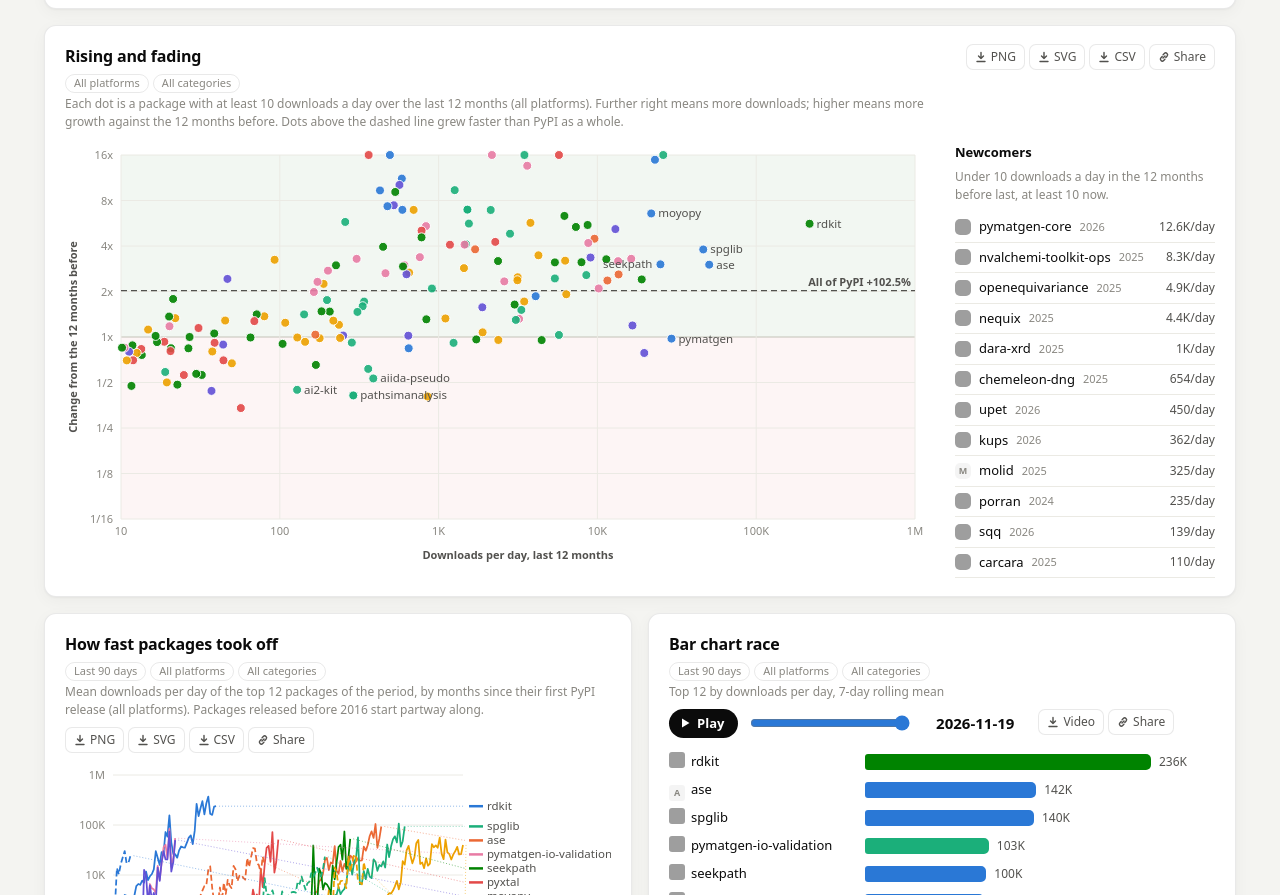
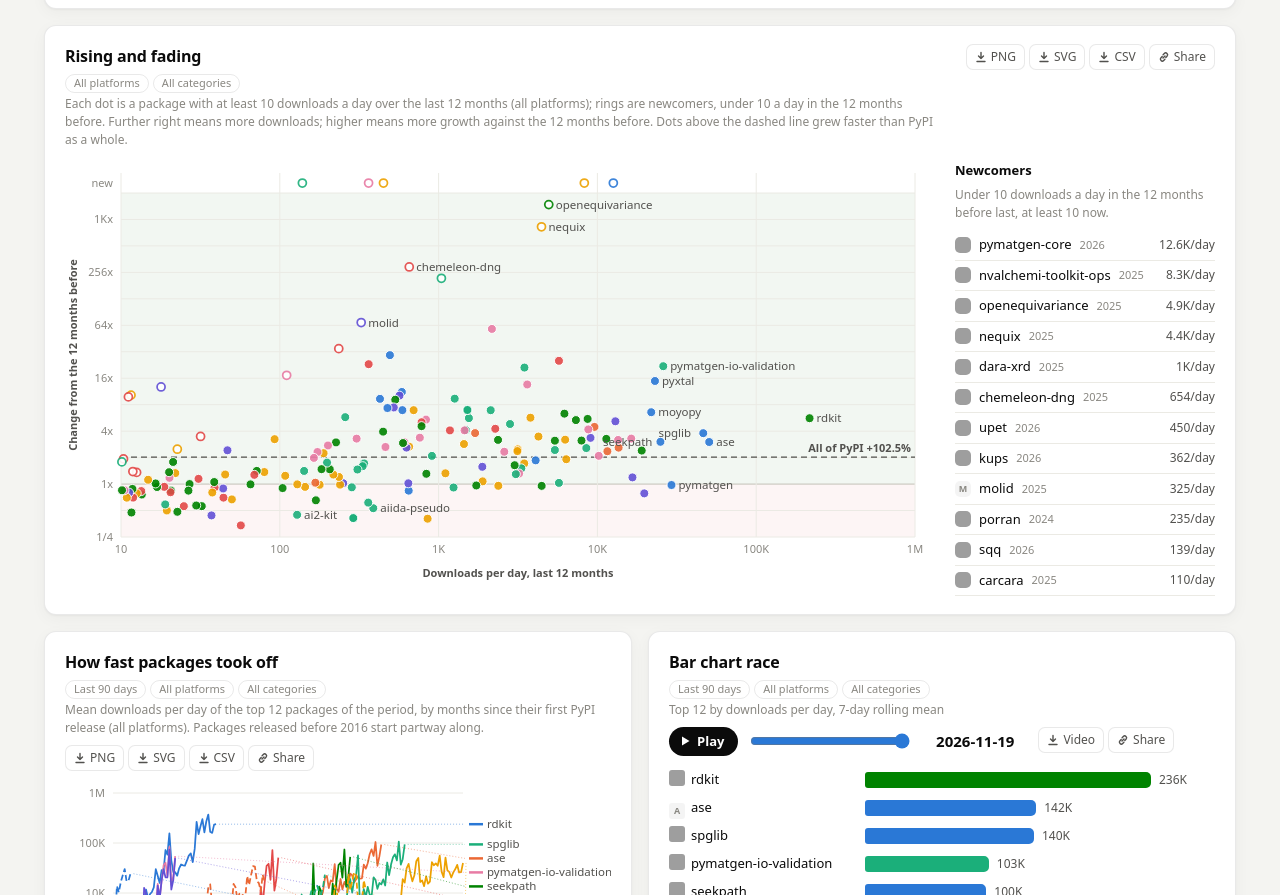
Before and after one commit to lan496/pypi-atomistic-usage, a plain HTML site: page docs/index.html in a window 1280 px wide. Shown: the part 1182-2077 px from the top of the page. Drawn offline with Linux system fonts and the light colour scheme; grey boxes are pictures that could not be loaded.

Commit message:
fix: draw every package of Rising and fading on its own scale
The change axis stopped at 16x and pinned anything beyond it to the edge,
and newcomers were drawn only while hovered in the list. The axis now runs
as far up and down as the packages need, newcomers are drawn as rings at
their real ratio, and those with no download before sit in a "new" row
at the top. Tooltips give the ratio, e.g. chemeleon-dng 2 to 654 (294.8x).

Co-Authored-By: Claude <noreply@anthropic.com>

```diff
--- a/docs/index.html
+++ b/docs/index.html
@@ -1220,23 +1220,37 @@ function renderGrowth() {
       d.before > 0 ? (d.now / d.before).toFixed(3) : ""]),
   };
   document.getElementById("growth-note").textContent =
-    `Each dot is a package with at least 10 downloads a day over the last 12 months (${platformName()}). `
+    `Each dot is a package with at least 10 downloads a day over the last 12 months (${platformName()}); `
+    + "rings are newcomers, under 10 a day in the 12 months before. "
     + "Further right means more downloads; higher means more growth against the 12 months before. "
     + "Dots above the dashed line grew faster than PyPI as a whole.";
 
+  // newcomers with no download at all before have no ratio: they go in a row of their own at the top
+  for (const d of fresh) d.r = d.before > 0 ? Math.log2(d.now / d.before) : null;
+  const shown = [...pts, ...fresh];
+  const ratios = shown.filter((d) => d.r !== null).map((d) => d.r);
   const { W, H, m, pw, ph } = frame(plot, { left: 56, right: 16, top: 12, bottom: 44 });
-  const logs = pts.map((d) => Math.log10(d.now));
+  const logs = shown.map((d) => Math.log10(d.now));
   const lo = Math.floor(Math.min(...logs, 1));
   const hi = Math.max(lo + 1, Math.ceil(Math.max(...logs, 2)));
-  const lim = Math.min(4, Math.max(1, Math.ceil(Math.max(...pts.map((d) => Math.abs(d.r)), 0))));
+  // doublings above and below 1x, wide enough for every package
+  const up = Math.max(1, Math.ceil(Math.max(...ratios, 0)));
+  const down = Math.max(1, Math.ceil(Math.max(...ratios.map((r) => -r), 0)));
+  const newRow = shown.some((d) => d.r === null) ? 20 : 0;
+  const top = m.top + newRow;
   const x = (v) => m.left + ((Math.log10(v) - lo) / (hi - lo)) * pw;
-  const y = (r) => m.top + ph / 2 - (Math.max(-lim, Math.min(lim, r)) / lim) * (ph / 2);
-  plot.append(svg("rect", { x: m.left, y: m.top, width: pw, height: ph / 2, fill: "var(--up)", opacity: 0.05 }));
-  plot.append(svg("rect", { x: m.left, y: m.top + ph / 2, width: pw, height: ph / 2, fill: "var(--down)", opacity: 0.05 }));
-  for (let k = -lim; k <= lim; k++) {
+  const y = (r) => top + ((up - r) / (up + down)) * (m.top + ph - top);
+  const yOf = (d) => (d.r === null ? m.top + newRow / 2 : y(d.r));
+  plot.append(svg("rect", { x: m.left, y: top, width: pw, height: y(0) - top, fill: "var(--up)", opacity: 0.05 }));
+  plot.append(svg("rect", { x: m.left, y: y(0), width: pw, height: m.top + ph - y(0), fill: "var(--down)", opacity: 0.05 }));
+  const step = up + down > 12 ? 2 : 1;
+  for (let k = -down; k <= up; k++) {
     plot.append(svg("line", { x1: m.left, x2: W - m.right, y1: y(k), y2: y(k), stroke: k ? "var(--grid)" : "var(--axis)" }));
-    plot.append(svg("text", { x: m.left - 8, y: y(k) + 4, "text-anchor": "end" }, k >= 0 ? `${2 ** k}x` : `1/${2 ** -k}`));
-  }
+    if (k % step === 0) {
+      plot.append(svg("text", { x: m.left - 8, y: y(k) + 4, "text-anchor": "end" }, k >= 0 ? `${compact(2 ** k)}x` : `1/${compact(2 ** -k)}`));
+    }
+  }
+  if (newRow) plot.append(svg("text", { x: m.left - 8, y: m.top + newRow / 2 + 4, "text-anchor": "end" }, "new"));
   for (let e = lo; e <= hi; e++) {
     plot.append(svg("line", { x1: x(10 ** e), x2: x(10 ** e), y1: m.top, y2: m.top + ph, stroke: "var(--grid)" }));
     plot.append(svg("text", { x: x(10 ** e), y: m.top + ph + 16, "text-anchor": "middle" }, compact(10 ** e)));
@@ -1257,20 +1271,23 @@ function renderGrowth() {
   }, "Change from the 12 months before"));
 
   const dots = new Map();
-  for (const d of [...pts].sort((p, q) => q.now - p.now)) {
-    const dot = svg("circle", {
-      cx: x(d.now), cy: y(d.r), r: 4.5, fill: colorOf(d.p), stroke: "var(--surface)", "stroke-width": 1, opacity: 0.9,
-    });
+  for (const d of [...shown].sort((p, q) => q.now - p.now)) {
+    const isNew = fresh.includes(d);
+    const dot = svg("circle", isNew
+      ? { cx: x(d.now), cy: yOf(d), r: 4, fill: "var(--surface)", stroke: colorOf(d.p), "stroke-width": 1.75, opacity: 0.9 }
+      : { cx: x(d.now), cy: yOf(d), r: 4.5, fill: colorOf(d.p), stroke: "var(--surface)", "stroke-width": 1, opacity: 0.9 });
     dots.set(d.p, dot);
     plot.append(dot);
   }
-  // names for the biggest, the fastest risers and the steepest fallers, where they fit
-  const big = [...pts].sort((p, q) => q.now - p.now).slice(0, 8);
-  const sizeable = pts.filter((d) => d.now >= 100).sort((p, q) => q.r - p.r);
+  // names for the biggest, the fastest risers and the steepest fallers, where they fit;
+  // the row of the new is crowded, and its packages are named in the list beside
+  const named = shown.filter((d) => d.r !== null);
+  const big = [...named].sort((p, q) => q.now - p.now).slice(0, 8);
+  const sizeable = named.filter((d) => d.now >= 100).sort((p, q) => q.r - p.r);
   const boxes = [];
   for (const d of new Set([...big, ...sizeable.slice(0, 5), ...sizeable.slice(-5)])) {
     const w = d.p.name.length * 6.3;
-    const [cx, cy] = [x(d.now), y(d.r)];
+    const [cx, cy] = [x(d.now), yOf(d)];
     for (const lx of [cx + 7, cx - 7 - w]) {
       const b = { x1: lx, x2: lx + w, y1: cy - 7, y2: cy + 5 };
       const inside = b.x1 >= m.left && b.x2 <= W - m.right && b.y1 >= m.top && b.y2 <= m.top + ph;
@@ -1280,6 +1297,8 @@ function renderGrowth() {
       break;
     }
   }
+  const change = (d) => `${compact(d.before)} to ${compact(d.now)} downloads a day`
+    + (d.r === null ? "" : ` (${d.now >= d.before ? `${(d.now / d.before).toFixed(1)}x` : pct(d.now / d.before - 1, true)})`);
   const hover = svg("g");
   plot.append(hover);
   plot.onpointermove = (ev) => {
@@ -1287,38 +1306,36 @@ function renderGrowth() {
     const [px, py] = [ev.clientX - box.left, ev.clientY - box.top];
     let best = null;
     let bestDist = 18;
-    for (const d of pts) {
-      const dist = Math.hypot(x(d.now) - px, y(d.r) - py);
+    for (const d of shown) {
+      const dist = Math.hypot(x(d.now) - px, yOf(d) - py);
       if (dist < bestDist) { best = d; bestDist = dist; }
     }
     hover.replaceChildren();
     plot.onclick = best ? (e) => { if (!e.target.closest("a")) openPkg(best.p); } : null;
     plot.style.cursor = best ? "pointer" : "";
     if (!best) { hideTip(); return; }
-    hover.append(svg("circle", { cx: x(best.now), cy: y(best.r), r: 7, fill: "none", stroke: "var(--text-primary)", "stroke-width": 1.5 }));
+    hover.append(svg("circle", { cx: x(best.now), cy: yOf(best), r: 7, fill: "none", stroke: "var(--text-primary)", "stroke-width": 1.5 }));
     showTip(ev,
       el("div", { class: "t" }, best.p.name),
-      el("div", { class: "m" }, best.p.category),
-      el("div", {}, `${compact(best.before)} to ${compact(best.now)} downloads a day (${pct(best.now / best.before - 1, true)})`));
+      el("div", { class: "m" }, `${best.p.category}${fresh.includes(best) ? "; newcomer" : ""}`),
+      el("div", {}, change(best)));
   };
   plot.onpointerleave = () => { hover.replaceChildren(); hideTip(); };
 
-  // A newcomer from the list, where it would sit, dashed as it is not one of the dots; the others fade.
+  // A newcomer hovered in the list: its ring is marked and named, the other dots fade.
   const focus = svg("g", { "pointer-events": "none" });
   plot.append(focus);
   const focusOn = (d) => {
-    for (const dot of dots.values()) dot.setAttribute("opacity", d ? 0.2 : 0.9);
+    for (const [q, dot] of dots) dot.setAttribute("opacity", d && q !== d.p ? 0.2 : 0.9);
     focus.replaceChildren();
     if (!d) return;
-    const cx = Math.min(W - m.right, Math.max(m.left, x(d.now)));
-    const cy = y(d.before > 0 ? Math.log2(d.now / d.before) : Infinity);
+    const [cx, cy] = [x(d.now), yOf(d)];
     focus.append(
-      svg("circle", { cx, cy, r: 4.5, fill: colorOf(d.p) }),
-      svg("circle", { cx, cy, r: 8, fill: "none", stroke: "var(--text-primary)", "stroke-width": 1.5, "stroke-dasharray": "3 2" }),
+      svg("circle", { cx, cy, r: 8, fill: "none", stroke: "var(--text-primary)", "stroke-width": 1.5 }),
       svg("text", {
         x: cx > m.left + pw / 2 ? cx - 12 : cx + 12, y: cy + (cy < m.top + 12 ? 16 : 4),
         "text-anchor": cx > m.left + pw / 2 ? "end" : "start", class: "lbl",
-      }, `${d.p.name}, new: ${compact(d.before)} to ${compact(d.now)} a day`));
+      }, d.p.name));
   };
 
   const list = document.getElementById("newcomers");
@@ -1330,12 +1347,10 @@ function renderGrowth() {
       el("span", { class: "v" }, `${compact(d.now)}/day`));
     li.addEventListener("pointerenter", (ev) => {
       focusOn(d);
-      const top = d.before <= 0 || Math.log2(d.now / d.before) > lim;
       showTip(ev,
         el("div", { class: "t" }, d.p.name),
         el("div", { class: "m" }, `${d.p.category}; first release ${d.p.since ?? "unknown"}`),
-        el("div", {}, `${compact(d.before)} to ${compact(d.now)} downloads a day`),
-        el("div", { class: "m" }, top ? "Ringed at the top edge of the plot, beyond its scale." : "Ringed in the plot."));
+        el("div", {}, change(d)));
     });
     li.addEventListener("pointerleave", () => { focusOn(null); hideTip(); });
     list.append(li);
```
